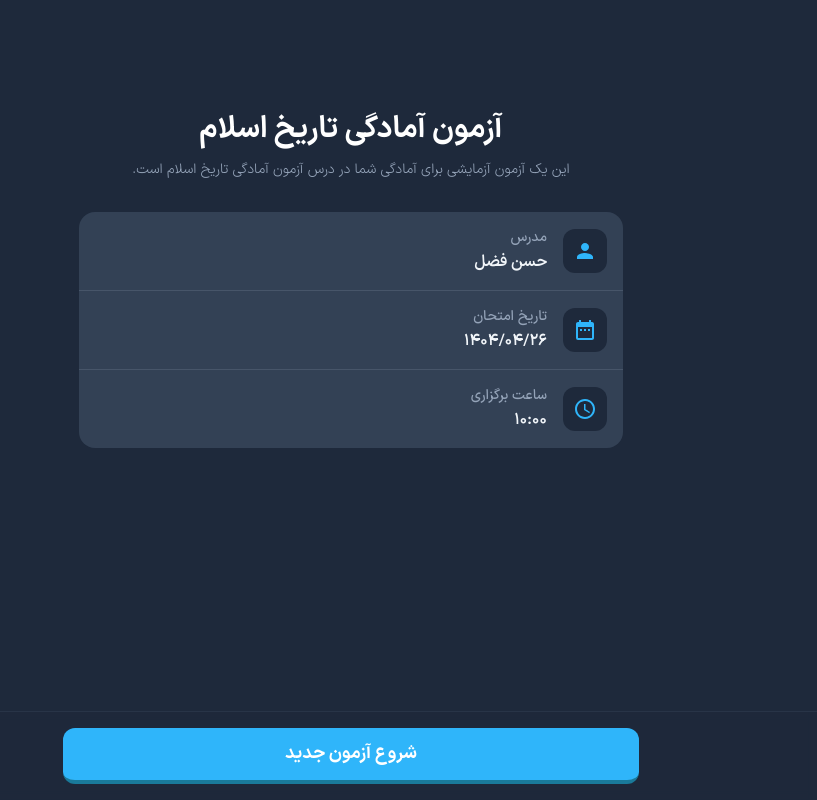
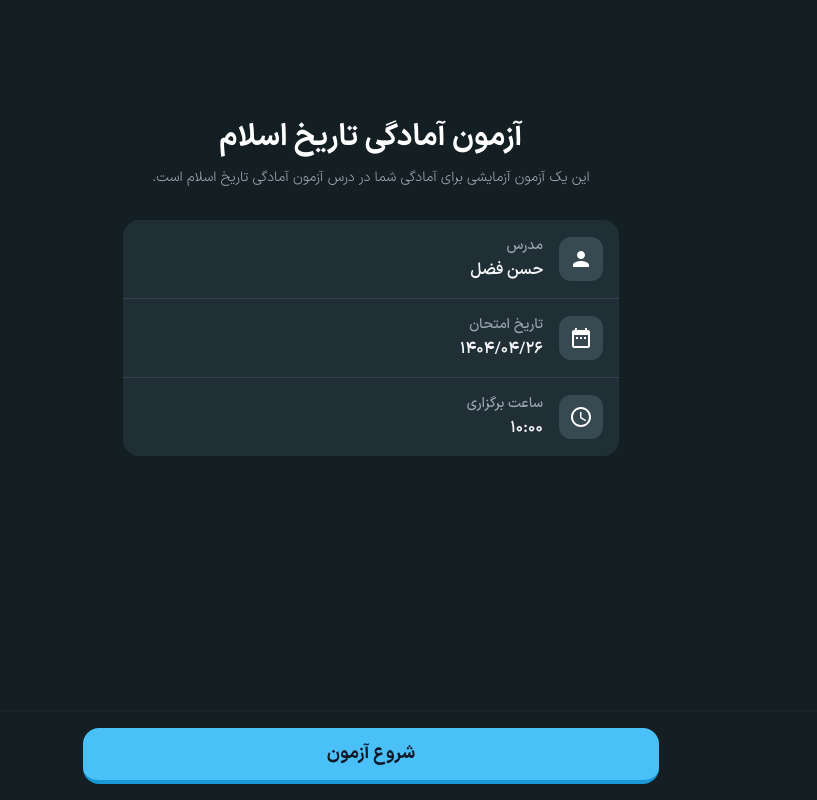
Before and after one commit to younessaeedian/quiz, a React (Vite) app: page / in a window 1280 px wide. Shown: the whole page, without its empty margins (463-1280 px from the left). Built offline with nearby package versions, Linux system fonts and the light colour scheme.

Commit message:
improve ui

```diff
--- a/App.tsx
+++ b/App.tsx
@@ -83,7 +83,6 @@ const App: React.FC = () => {
     audio.play().catch((error) => console.error("Error playing sound:", error));
   };
 
-  // **افزودن قابلیت بازیابی وضعیت از localStorage هنگام بارگذاری اولیه**
   useEffect(() => {
     const savedStateJSON = localStorage.getItem(ACTIVE_QUIZ_STATE_KEY);
     if (savedStateJSON) {
@@ -133,9 +132,8 @@ const App: React.FC = () => {
         localStorage.removeItem(INCORRECT_QUESTION_IDS_KEY);
       }
     }
-  }, []); // این useEffect فقط یک بار اجرا می‌شود
+  }, []);
 
-  // **افزودن قابلیت ذخیره وضعیت در localStorage در حین آزمون**
   useEffect(() => {
     if (gameState === GameState.QUIZ && questions.length > 0) {
       const stateToSave = {
@@ -158,7 +156,7 @@ const App: React.FC = () => {
   ]);
 
   const handleRestartQuiz = useCallback(() => {
-    localStorage.removeItem(ACTIVE_QUIZ_STATE_KEY); // پاک کردن وضعیت آزمون
+    localStorage.removeItem(ACTIVE_QUIZ_STATE_KEY);
     setGameState(GameState.SETUP);
   }, []);
 
@@ -169,7 +167,7 @@ const App: React.FC = () => {
         setGameState(GameState.SETUP);
         return;
       }
-      localStorage.removeItem(ACTIVE_QUIZ_STATE_KEY); // پاک کردن وضعیت قبلی
+      localStorage.removeItem(ACTIVE_QUIZ_STATE_KEY);
       const shuffledQuestions = shuffleArray(questionsToPlay);
       setQuestions(shuffledQuestions);
       setCurrentQuestionIndex(0);
@@ -261,7 +259,7 @@ const App: React.FC = () => {
         );
         setPersistedIncorrectIds(combinedIncorrectIds);
       }
-      localStorage.removeItem(ACTIVE_QUIZ_STATE_KEY); // پاک کردن وضعیت در انتهای آزمون
+      localStorage.removeItem(ACTIVE_QUIZ_STATE_KEY);
       setGameState(GameState.RESULTS);
     }
   }, [
@@ -330,17 +328,19 @@ const App: React.FC = () => {
       {gameState === GameState.QUIZ && (
         <div className="fixed top-0 left-0 right-0 mt-6 z-50 px-4 fade-in">
           <div className="flex items-center justify-between w-full h-10">
+            {/* **تغییر اصلی:** رنگ پس‌زمینه دکمه بستن */}
             <button
               onClick={handleRestartQuiz}
-              className="p-1.5 bg-slate-700/80 backdrop-blur-sm hover:bg-slate-600/80 text-slate-300 hover:text-white rounded-full focus:outline-none focus:ring-2 focus:ring-slate-500 shrink-0"
+              className="p-1.5 bg-[#202F36] hover:bg-gray-600/80 text-gray-300 hover:text-white rounded-full focus:outline-none focus:ring-2 focus:ring-gray-500 shrink-0"
               aria-label="بستن آزمون و بازگشت به شروع"
             >
               <CloseIcon className="h-4 w-4" />
             </button>
 
             <div className="flex-grow mx-2">
+              {/* **تغییر اصلی:** رنگ پس‌زمینه نوار پیشرفت */}
               <div
-                className="bg-slate-700/80 backdrop-blur-sm rounded-full h-2.5 shadow-lg w-full max-w-xs mx-auto"
+                className="bg-[#202F36] rounded-full h-2.5 shadow-lg w-full max-w-xs mx-auto"
                 role="progressbar"
                 aria-valuenow={progress}
                 aria-valuemin={0}
@@ -349,8 +349,9 @@ const App: React.FC = () => {
                   Math.round(progress)
                 )}%`}
               >
+                {/* **تغییر اصلی:** رنگ نوار پیشرفت */}
                 <div
-                  className="bg-[#2FB5FA] h-2.5 rounded-full transition-all duration-300 ease-out"
+                  className="bg-[#49C0F8] h-2.5 rounded-full transition-all duration-300 ease-out"
                   style={{ width: `${progress}%` }}
                 ></div>
               </div>
@@ -361,12 +362,8 @@ const App: React.FC = () => {
         </div>
       )}
 
-      <main
-        className={`w-full max-w-xl mx-auto space-y-6 pt-20 sm:pt-24 flex-grow flex flex-col ${
-          gameState === GameState.QUIZ ? "pb-6" : "pb-40"
-        }`}
-      >
-        <div className="p-4 rounded-2xl flex-grow flex flex-col">
+      <main className="w-full max-w-xl mx-auto space-y-6 pt-20 sm:pt-24 px-4 flex-grow flex flex-col pb-40">
+        <div className="p-5 sm:p-6 rounded-2xl flex-grow flex flex-col">
           {renderContent()}
         </div>
       </main>
--- a/components/QuestionDisplay.tsx
+++ b/components/QuestionDisplay.tsx
@@ -26,14 +26,27 @@ const CheckIcon: React.FC<{ className?: string }> = ({
   className = "h-5 w-5",
 }) => (
   <svg
+    width="24"
+    height="24"
+    viewBox="0 0 24 24"
+    fill="none"
     xmlns="http://www.w3.org/2000/svg"
-    className={className}
-    fill="none"
-    viewBox="0 0 24 24"
-    stroke="currentColor"
-    strokeWidth="3"
   >
-    <path strokeLinecap="round" strokeLinejoin="round" d="M5 13l4 4L19 7" />
+    <g clip-path="url(#clip0_2310_43)">
+      <rect width="24" height="24" rx="6" fill="#1EAAF2" />
+      <path
+        d="M17.319 8.44788L10.2071 15.5521L6.68115 12.0261"
+        stroke="white"
+        stroke-width="2.15721"
+        stroke-linecap="round"
+        stroke-linejoin="round"
+      />
+    </g>
+    <defs>
+      <clipPath id="clip0_2310_43">
+        <rect width="24" height="24" fill="white" />
+      </clipPath>
+    </defs>
   </svg>
 );
 
@@ -41,18 +54,26 @@ const CrossIcon: React.FC<{ className?: string }> = ({
   className = "h-5 w-5",
 }) => (
   <svg
+    width="24"
+    height="24"
+    viewBox="0 0 24 24"
+    fill="none"
     xmlns="http://www.w3.org/2000/svg"
-    className={className}
-    fill="none"
-    viewBox="0 0 24 24"
-    stroke="currentColor"
-    strokeWidth="3"
   >
-    <path
-      strokeLinecap="round"
-      strokeLinejoin="round"
-      d="M6 18L18 6M6 6l12 12"
-    />
+    <g clip-path="url(#clip0_2310_35)">
+      <rect width="24" height="24" rx="6" fill="#D84848" />
+      <path
+        d="M8.44395 8.44788L15.5559 15.5521M15.5558 8.44788L8.44385 15.5521"
+        stroke="white"
+        stroke-width="2.15721"
+        stroke-linecap="round"
+      />
+    </g>
+    <defs>
+      <clipPath id="clip0_2310_35">
+        <rect width="24" height="24" fill="white" />
+      </clipPath>
+    </defs>
   </svg>
 );
 
@@ -79,7 +100,7 @@ const QuestionDisplay: React.FC<QuestionDisplayProps> = ({
   const getButtonClasses = useCallback(
     (option: string): string => {
       const baseDuoStyle =
-        "w-full text-right font-bold rounded-xl py-3 px-4 flex items-center justify-between transform-gpu transition-transform duration-100 ease-in-out";
+        "w-full text-right font-bold rounded-2xl py-3 px-4 flex items-center justify-between transform-gpu transition-transform duration-100 ease-in-out";
 
       if (showFeedback) {
         const isCorrectAnswer = option === question.answer;
@@ -90,10 +111,11 @@ const QuestionDisplay: React.FC<QuestionDisplayProps> = ({
         } else if (isSelected) {
           return `${baseDuoStyle} bg-red-500/[.15] text-white border-2 border-red-500 border-b-[4px] border-b-red-500 cursor-default animate-shake`;
         } else {
-          return `${baseDuoStyle} bg-transparent text-slate-400 border-2 border-slate-600 border-b-[4px] border-b-slate-600 opacity-60 cursor-not-allowed`;
+          return `${baseDuoStyle} bg-transparent text-gray-400 border-2 border-gray-600 border-b-[4px] border-b-gray-600 opacity-60 cursor-not-allowed`;
         }
       } else {
-        return `${baseDuoStyle} bg-transparent text-slate-100 border-2 border-slate-700 border-b-[4px] active:translate-y-[2px] cursor-pointer`;
+        // **تغییر اصلی:** بازگرداندن حالت سه‌بعدی با حفظ رنگ‌های جدید
+        return `${baseDuoStyle} bg-transparent text-gray-100 border-2 border-[#38464F] border-b-[4px] active:translate-y-[2px] cursor-pointer`;
       }
     },
     [showFeedback, selectedAnswer, question.answer]
@@ -112,13 +134,13 @@ const QuestionDisplay: React.FC<QuestionDisplayProps> = ({
 
   return (
     <div className="space-y-6 fade-in pt-2 sm:pt-4 flex flex-col flex-grow">
-      <div className="text-center text-sm text-slate-400 mb-3 sm:mb-4">
+      <div className="text-center text-sm text-gray-400 mb-3 sm:mb-4">
         سوال {toPersianDigits(currentQuestionNumber)} از{" "}
         {toPersianDigits(totalQuestions)}
       </div>
       <h2
         key={question.id + "-text"}
-        className="text-lg sm:text-xl font-semibold text-slate-100 mb-4 sm:mb-6 text-right leading-relaxed animate-slide-in-left-content"
+        className="text-lg sm:text-xl font-semibold text-gray-100 mb-4 sm:mb-6 text-right leading-relaxed animate-slide-in-left-content"
         style={{ minHeight: "4.5em" }}
       >
         {question.question}
@@ -146,7 +168,6 @@ const QuestionDisplay: React.FC<QuestionDisplayProps> = ({
               aria-label={getAriaLabel(option)}
               aria-live={showFeedback ? "polite" : "off"}
             >
-              {/* **تغییر اصلی:** بزرگ کردن فونت گزینه‌ها */}
               <span className="flex-1 text-right font-medium text-base sm:text-lg">
                 {option}
               </span>
--- a/components/QuizSetup.tsx
+++ b/components/QuizSetup.tsx
@@ -61,18 +61,18 @@ const QuizSetup: React.FC<QuizSetupProps> = ({
   incorrectQuestionsCount,
 }) => {
   const baseClasses =
-    "w-full font-bold rounded-xl py-3 px-6 sm:px-8 text-base sm:text-lg";
+    "w-full font-bold rounded-2xl py-3 px-6 sm:px-8 text-base sm:text-lg";
   const blueButtonClasses = `
     ${baseClasses}
-    text-white bg-[#2FB5FA]
-    border-b-4 border-[#1A7A9A]
+    text-gray-900 bg-[#49C0F8]
+    border-b-4 border-[#1898D5]
     active:translate-y-[2px] active:border-b-2
     transform-gpu transition-transform duration-100 ease-in-out
   `;
   const reviewButtonClasses = `
     ${baseClasses}
-    text-white bg-slate-700
-    border-b-4 border-slate-900
+    text-white bg-gray-700
+    border-b-4 border-gray-900
     active:translate-y-[2px] active:border-b-2
     transform-gpu transition-transform duration-100 ease-in-out
   `;
@@ -84,51 +84,49 @@ const QuizSetup: React.FC<QuizSetupProps> = ({
           <h1 className="text-2xl sm:text-3xl font-bold text-white">
             {quizDetails.title}
           </h1>
-          <p className="text-sm text-slate-400 max-w-md mx-auto">
+          <p className="text-sm text-gray-400 max-w-md mx-auto">
             این یک آزمون آزمایشی برای آمادگی شما در درس {quizDetails.title} است.
           </p>
         </div>
 
-        {/* **تغییر اصلی:** رنگ پس‌زمینه کارت یک پله روشن‌تر شد */}
-        <div className="bg-slate-700 rounded-2xl">
-          <div className="flex items-center p-4 border-b border-slate-600">
-            {/* **تغییر اصلی:** رنگ پس‌زمینه آیکون‌ها همرنگ پس‌زمینه اصلی شد */}
-            <div className="flex items-center justify-center w-11 h-11 shrink-0 ml-4 rounded-xl bg-slate-800 text-[#2FB5FA]">
+        <div className="bg-[#202F36] rounded-2xl">
+          <div className="flex items-center p-4 border-b border-gray-700">
+            <div className="flex items-center justify-center w-11 h-11 shrink-0 ml-4 rounded-xl bg-[#374951] text-white">
               <UserIcon className="w-6 h-6" />
             </div>
             <div className="flex-1">
-              <div className="text-sm font-medium text-slate-400 mb-0.5">
+              <div className="text-sm font-medium text-gray-400 mb-0.5">
                 مدرس
               </div>
-              <div className="text-base font-semibold text-slate-100">
+              <div className="text-base font-semibold text-gray-100">
                 {quizDetails.instructorName}
               </div>
             </div>
           </div>
 
-          <div className="flex items-center p-4 border-b border-slate-600">
-            <div className="flex items-center justify-center w-11 h-11 shrink-0 ml-4 rounded-xl bg-slate-800 text-[#2FB5FA]">
+          <div className="flex items-center p-4 border-b border-gray-700">
+            <div className="flex items-center justify-center w-11 h-11 shrink-0 ml-4 rounded-xl bg-[#374951] text-white">
               <CalendarIcon className="w-6 h-6" />
             </div>
             <div className="flex-1">
-              <div className="text-sm font-medium text-slate-400 mb-0.5">
+              <div className="text-sm font-medium text-gray-400 mb-0.5">
                 تاریخ امتحان
               </div>
-              <div className="text-base font-semibold text-slate-100">
+              <div className="text-base font-semibold text-gray-100">
                 {toPersianDigits(quizDetails.examDate)}
               </div>
             </div>
           </div>
 
           <div className="flex items-center p-4">
-            <div className="flex items-center justify-center w-11 h-11 shrink-0 ml-4 rounded-xl bg-slate-800 text-[#2FB5FA]">
+            <div className="flex items-center justify-center w-11 h-11 shrink-0 ml-4 rounded-xl bg-[#374951] text-white">
               <ClockIcon className="w-6 h-6" />
             </div>
             <div className="flex-1">
-              <div className="text-sm font-medium text-slate-400 mb-0.5">
+              <div className="text-sm font-medium text-gray-400 mb-0.5">
                 ساعت برگزاری
               </div>
-              <div className="text-base font-semibold text-slate-100">
+              <div className="text-base font-semibold text-gray-100">
                 {toPersianDigits(quizDetails.examTime)}
               </div>
             </div>
@@ -136,7 +134,7 @@ const QuizSetup: React.FC<QuizSetupProps> = ({
         </div>
       </div>
 
-      <div className="fixed bottom-0 left-0 right-0 bg-slate-800/80 backdrop-blur-sm p-4 z-30 border-t border-slate-700/50">
+      <div className="fixed bottom-0 left-0 right-0 bg-[#141F23]/80 backdrop-blur-sm p-4 z-30 border-t border-gray-800/50">
         <div className="max-w-xl mx-auto space-y-3">
           {incorrectQuestionsCount > 0 && (
             <button
@@ -157,7 +155,7 @@ const QuizSetup: React.FC<QuizSetupProps> = ({
             className={blueButtonClasses}
             aria-label="شروع آزمون جدید"
           >
-            شروع آزمون جدید
+            شروع آزمون
           </button>
         </div>
       </div>
--- a/components/ResultsScreen.tsx
+++ b/components/ResultsScreen.tsx
@@ -1,4 +1,4 @@
-import React, { useEffect, useRef } from 'react';
+import React, { useEffect, useRef } from "react";
 
 declare global {
   interface Window {
@@ -16,8 +16,11 @@ interface ResultsScreenProps {
 }
 
 const toPersianDigits = (num: string | number): string => {
-  const persianDigits = ['۰', '۱', '۲', '۳', '۴', '۵', '۶', '۷', '۸', '۹'];
-  return String(num).replace(/[0-9]/g, (digit) => persianDigits[parseInt(digit)]);
+  const persianDigits = ["۰", "۱", "۲", "۳", "۴", "۵", "۶", "۷", "۸", "۹"];
+  return String(num).replace(
+    /[0-9]/g,
+    (digit) => persianDigits[parseInt(digit)]
+  );
 };
 
 const ResultsScreen: React.FC<ResultsScreenProps> = ({
@@ -29,32 +32,37 @@ const ResultsScreen: React.FC<ResultsScreenProps> = ({
   animationData,
 }) => {
   const animationContainerRef = useRef<HTMLDivElement>(null);
-  const gradeValue = totalQuestions > 0 ? parseFloat(((score / totalQuestions) * 20).toFixed(1)) : 0;
+  const gradeValue =
+    totalQuestions > 0
+      ? parseFloat(((score / totalQuestions) * 20).toFixed(1))
+      : 0;
   const isGoodScore = gradeValue >= 12;
 
   let feedbackMessage = "";
   if (gradeValue >= 16) {
     feedbackMessage = "دمت گرم! عالی بود، همین فرمونو برو جلو.";
   } else if (gradeValue >= 12) {
-    feedbackMessage = "آفرین! فقط یه کم بیشتر تمرین کنی، همه سوال‌ها رو کامل جواب می‌دی.";
+    feedbackMessage =
+      "آفرین! فقط یه کم بیشتر تمرین کنی، همه سوال‌ها رو کامل جواب می‌دی.";
   } else if (gradeValue >= 8) {
     feedbackMessage = "بدک نبود! تمرینت رو بیشتر کن، نتیجه‌شو می‌بینی.";
   } else {
-    feedbackMessage = "عیبی نداره! دوباره شروع کن، کم‌کم پیشرفت می‌کنی و نتیجه‌شو می‌بینی.";
+    feedbackMessage =
+      "عیبی نداره! دوباره شروع کن، کم‌کم پیشرفت می‌کنی و نتیجه‌شو می‌بینی.";
   }
 
-  const baseClasses = "w-full font-bold rounded-xl py-3 px-6 sm:px-8 text-base sm:text-lg";
+  const baseClasses =
+    "w-full font-bold rounded-2xl py-3 px-6 sm:px-8 text-base sm:text-lg";
 
-  // استایل دکمه مرور، دقیقاً مشابه صفحه شروع
+  // **تغییر اصلی:** جایگزینی slate با gray
   const reviewButtonClasses = `
     ${baseClasses}
-    text-white bg-slate-700
-    border-b-4 border-slate-900
+    text-white bg-gray-700
+    border-b-4 border-gray-900
     active:translate-y-[2px] active:border-b-2
     transform-gpu transition-transform duration-100 ease-in-out
   `;
 
-  // استایل دکمه اصلی (آبی)، دقیقاً مشابه صفحه شروع
   const primaryButtonClasses = `
     ${baseClasses}
     text-white bg-[#2FB5FA]
@@ -66,12 +74,17 @@ const ResultsScreen: React.FC<ResultsScreenProps> = ({
   useEffect(() => {
     let anim: any = null;
 
-    if (isGoodScore && animationData && animationContainerRef.current && window.lottie) {
+    if (
+      isGoodScore &&
+      animationData &&
+      animationContainerRef.current &&
+      window.lottie
+    ) {
       try {
         const parsedAnimationData = JSON.parse(animationData);
         anim = window.lottie.loadAnimation({
           container: animationContainerRef.current,
-          renderer: 'svg',
+          renderer: "svg",
           loop: true,
           autoplay: true,
           animationData: parsedAnimationData,
@@ -101,26 +114,35 @@ const ResultsScreen: React.FC<ResultsScreenProps> = ({
         )}
         <div>
           <h2 className="text-3xl font-bold text-[#2FB5FA]">
-            نمره شما: <span className="font-bold">{toPersianDigits(gradeValue)}</span> از {toPersianDigits(20)}
+            نمره شما:{" "}
+            <span className="font-bold">{toPersianDigits(gradeValue)}</span> از{" "}
+            {toPersianDigits(20)}
           </h2>
-          <p className="text-xl text-slate-200 mt-2">
-            <span className="font-bold">{toPersianDigits(score)}</span> پاسخ درست از <span className="font-bold">{toPersianDigits(totalQuestions)}</span> سوال
+          {/* **تغییر اصلی:** جایگزینی slate با gray */}
+          <p className="text-xl text-gray-200 mt-2">
+            <span className="font-bold">{toPersianDigits(score)}</span> پاسخ
+            درست از{" "}
+            <span className="font-bold">{toPersianDigits(totalQuestions)}</span>{" "}
+            سوال
           </p>
-          <p className="text-slate-300 mt-4 mb-6">{feedbackMessage}</p>
+          {/* **تغییر اصلی:** جایگزینی slate با gray */}
+          <p className="text-gray-300 mt-4 mb-6">{feedbackMessage}</p>
         </div>
       </div>
 
-      {/* پس‌زمینه نوار دکمه‌ها مشابه صفحه شروع */}
-      <div className="fixed bottom-0 left-0 right-0 bg-slate-800/80 backdrop-blur-sm p-4 z-30 border-t border-slate-700/50">
+      {/* **تغییر اصلی:** جایگزینی slate با gray */}
+      <div className="fixed bottom-0 left-0 right-0 bg-gray-800/80 backdrop-blur-sm p-4 z-30 border-t border-gray-700/50">
         <div className="max-w-xl mx-auto space-y-3">
           {globalIncorrectCount > 0 && (
             <button
               onClick={onStartGlobalReviewQuiz}
               onTouchStart={() => {}}
               className={reviewButtonClasses}
-              aria-label={`مرور ${toPersianDigits(globalIncorrectCount)} سوالی که قبلا اشتباه پاسخ داده اید`}
+              aria-label={`مرور ${toPersianDigits(
+                globalIncorrectCount
+              )} سوالی که قبلا اشتباه پاسخ داده اید`}
             >
-            مرور سوال‌های غلط ({toPersianDigits(globalIncorrectCount)} سوال)
+              مرور سوال‌های غلط ({toPersianDigits(globalIncorrectCount)} سوال)
             </button>
           )}
 
--- a/index.html
+++ b/index.html
@@ -90,7 +90,7 @@
     </script>
     <link rel="stylesheet" href="/index.css" />
   </head>
-  <body class="bg-slate-800 text-slate-100">
+  <body class="bg-[#141F23] text-gray-100">
     <div id="root"></div>
     <script type="module" src="/index.tsx"></script>
   </body>
```
